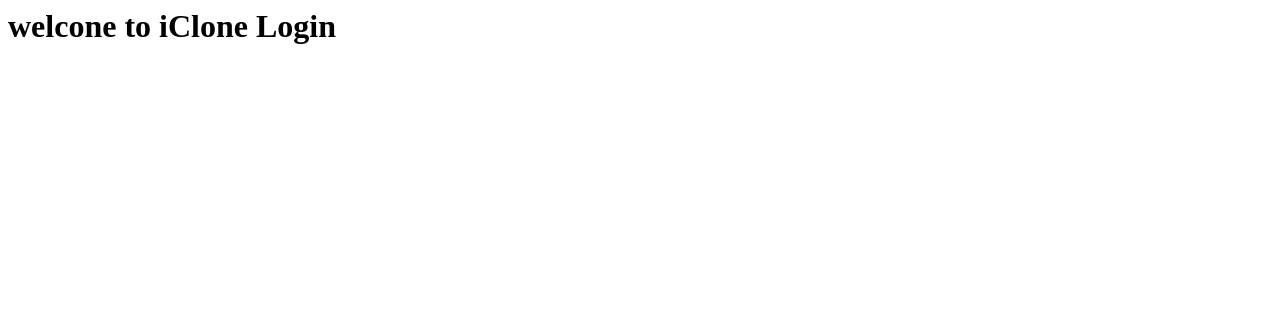
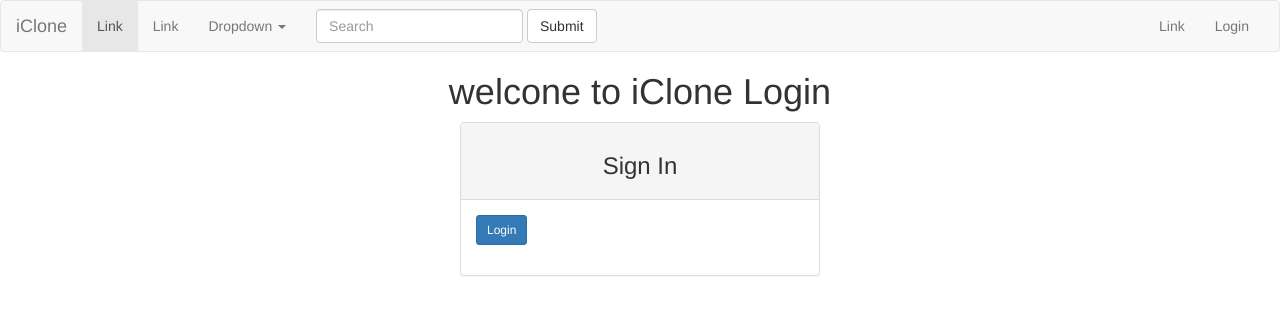
Before and after one commit to ppolle/instagram-clone, a Django app: template instagram/iclone/templates/registration/login.html in a window 1280 px wide. Shown: the top 315 px of the page. Run offline with Django 3.2, Linux system fonts and the light colour scheme; the template is opened without the code that fills it, so the values that code supplies are empty; some libraries are stand-ins or nearby versions.

Commit message:
implemented login functionality

```diff
--- a/instagram/iclone/templates/navbar.html
+++ b/instagram/iclone/templates/navbar.html
@@ -37,16 +37,31 @@
       </form>
       <ul class="nav navbar-nav navbar-right">
         <li><a href="#">Link</a></li>
-        <li class="dropdown">
-          <a href="#" class="dropdown-toggle" data-toggle="dropdown" role="button" aria-haspopup="true" aria-expanded="false">Dropdown <span class="caret"></span></a>
-          <ul class="dropdown-menu">
-            <li><a href="#">Action</a></li>
-            <li><a href="#">Another action</a></li>
-            <li><a href="#">Something else here</a></li>
-            <li role="separator" class="divider"></li>
-            <li><a href="#">Separated link</a></li>
-          </ul>
-        </li>
+        {% if user.is_authenticated %}
+
+              <li class="dropdown">
+                <a href="#" class="dropdown-toggle" data-toggle="dropdown" role="button" aria-expanded="false">Account
+                          <span class="caret"></span>
+                      </a>
+                <ul class="dropdown-menu" role="menu">
+                  <li>
+                    <a href="#">Home</a>
+                  </li>
+                  <li>
+                    <a href="/accounts/password/change">Change Password</a>
+                  </li>
+                  <li>
+                    <a href="/logout">Logout</a>
+                  </li>
+                </ul>
+              </li>
+
+            {% else %}
+            <li>
+              <a  href="/accounts/login">Login</a>
+            </li>
+
+            {% endif %}
       </ul>
     </div><!-- /.navbar-collapse -->
   </div><!-- /.container-fluid -->
--- a/instagram/iclone/templates/registration/login.html
+++ b/instagram/iclone/templates/registration/login.html
@@ -1,4 +1,42 @@
-{% block content%}
+{%extends "base.html"%}
+{% load bootstrap3 %}
+{% block content %}
 <h1 class="text-center">welcone to iClone Login</h1>
+<div class="container">
+  <div class="row">
+    <!-- Empty div -->
+    <div class="col-md-4"></div>
+    <div class="col-md-4">
+      {% if form.errors %}
+        <p> Password or Username is incorrect </p>
+      {% endif %}
+      <div class="panel panel-default">
 
-{%endblock%}
+        <div class="panel-heading">
+          <h3 class="text-center">Sign In</h3>
+        </div>
+        <div class="panel-body">
+
+          <form  action="/accounts/login/" method="post">
+            {% csrf_token %}
+            {% bootstrap_form form%}
+
+            <div class="form-group">
+              <input type="submit" class="btn btn-primary btn-sm" value="Login">
+            </div>
+
+            <input type="hidden" name="next" value="{{next}}">
+
+          </form>
+
+        </div>
+
+      </div>
+
+    </div>
+    <!-- empty div -->
+    <div class="col-md-4"></div>
+  </div>
+</div>
+
+{% endblock %}
```
